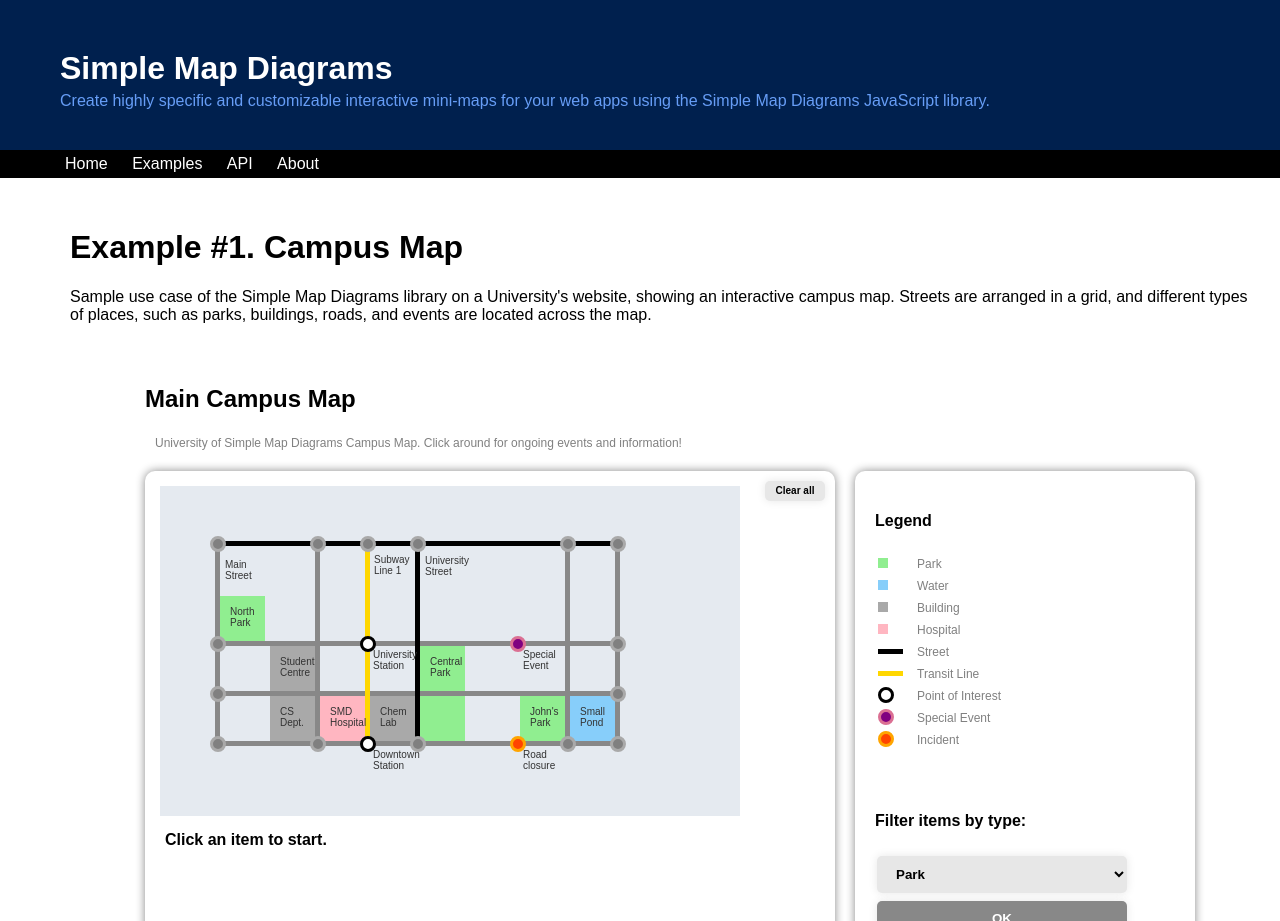
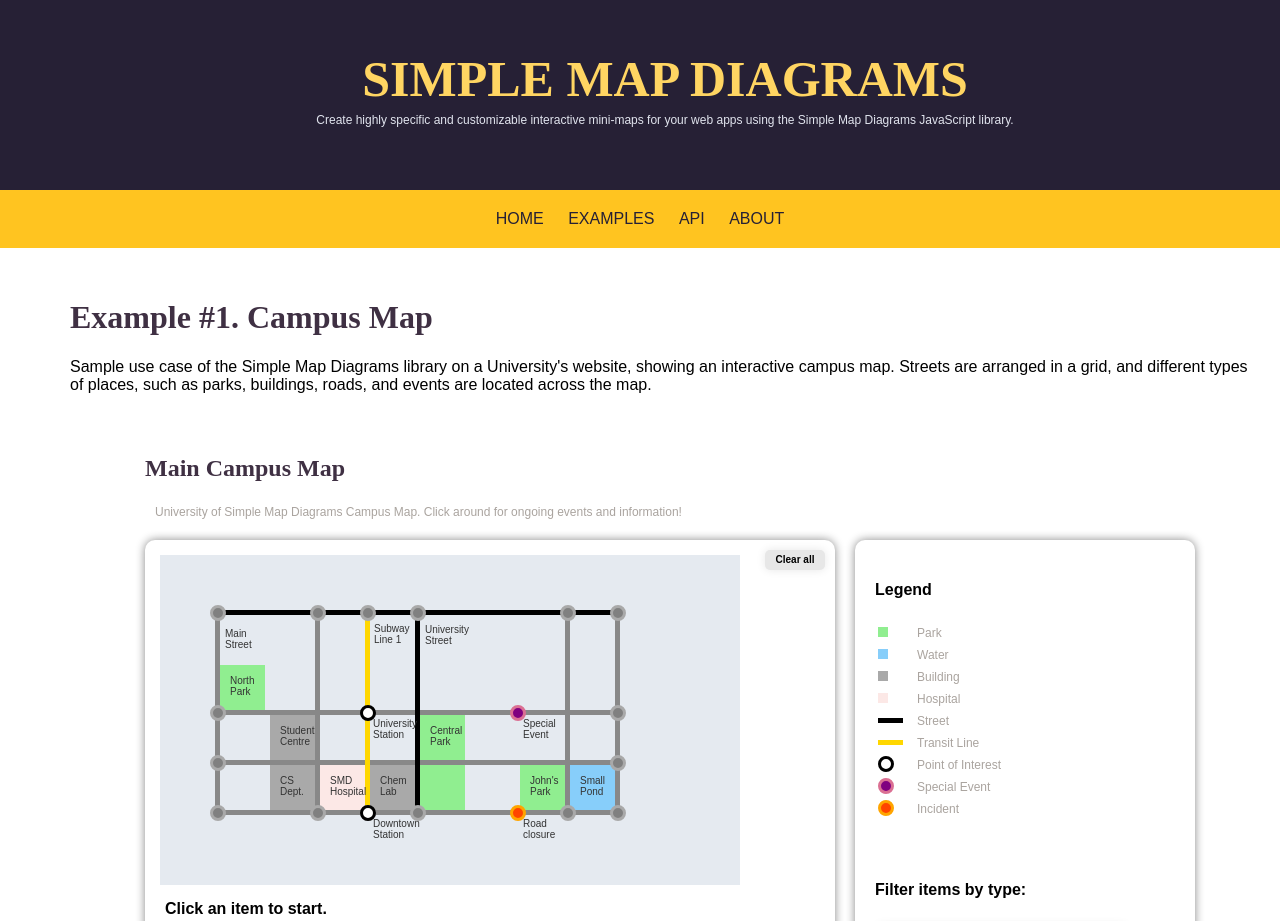
Before and after one commit to williamwang256/simple-map-diagrams, a website: page pub/examples.html in a window 1280 px wide. Shown: the top 921 px of the page. Drawn offline with Linux system fonts and the light colour scheme.

Commit message:
making it look better

```diff
--- a/pub/examples.html
+++ b/pub/examples.html
@@ -11,7 +11,7 @@
     <body>
         <!-- Header -->
         <div class="header">
-            <h1 class="headerText">Simple Map Diagrams</h1>
+            <h1 class="headerText">SIMPLE MAP DIAGRAMS</h1>
             <p class="subHeaderText">
                 Create highly specific and customizable interactive mini-maps for your
                 web apps using the Simple Map Diagrams JavaScript library.
@@ -21,10 +21,10 @@
         <!-- Navigation bar -->
         <div id="topNavBar">
             <ul>
-                <li><a class="navButton" href="index.html">Home</a></li>
-                <li><a class="navButton" href="examples.html">Examples</a></li>
+                <li><a class="navButton" href="index.html">HOME</a></li>
+                <li><a class="navButton" href="examples.html">EXAMPLES</a></li>
                 <li><a class="navButton" href="api.html">API</a></li>
-                <li><a class="navButton" href="about.html">About</a></li>
+                <li><a class="navButton" href="about.html">ABOUT</a></li>
             </ul>
         </div>
 
@@ -32,7 +32,7 @@
         <div class='container'>
 
             <!-- Example #1. -->
-            <h1>Example #1. Campus Map</h1>
+            <h1 class="subtitle">Example #1. Campus Map</h1>
             <p>
                 Sample use case of the Simple Map Diagrams library on a University's website,
                 showing an interactive campus map. Streets are arranged in a grid, and different
@@ -92,7 +92,7 @@
             <br><hr><br>
 
             <!-- Example #2. -->
-            <h1>Example #2. Subway Map</h1>
+            <h1 class="subtitle">Example #2. Subway Map</h1>
             <p>
                 Sample use case of the Simple Map Diagrams library on a Transit Agency's website,
                 showing an interactive subway map. The stations can be clicked on by users of the site,
@@ -153,7 +153,7 @@
             <br><hr><br>
 
             <!-- Example #3. -->
-            <h1>Example #3. Special Event Map</h1>
+            <h1 class="subtitle">Example #3. Special Event Map</h1>
             <p>
                 Sample use case of the Simple Map Diagrams library on a website for a special event,
                 showing an interactive map of the event grounds.
--- a/pub/js/simple_map_diagrams.js
+++ b/pub/js/simple_map_diagrams.js
@@ -604,6 +604,7 @@
         const subtitle = document.createElement('label')
 
         subtitle.className = 'controlLabel'
+        titleElement.className = 'mapTitle'
         titleContainer.className = 'titleContainer'
         titleContainer.id = this.id + '.titleContainer'
 
--- a/pub/simple_map_diagrams.css
+++ b/pub/simple_map_diagrams.css
@@ -96,7 +96,7 @@
 }
 
 .hospital {
-    background-color: lightpink;
+    background-color: #fce8e6;
 }
 
 /* nodes css */
@@ -194,6 +194,11 @@
 
 /* misc. css */
 
+.mapTitle {
+	color: #3f3043;
+	font-family: New Baskerville, serif;
+}
+
 .highlight {
     font-weight: bold;
     box-shadow: 0 0 20px red;
@@ -218,7 +223,7 @@
 .controlLabel {
     font-size: 12px;
     margin: 5px;
-    color: grey;
+    color: #aaa49f;;
     padding: 5px;
 }
 
--- a/pub/styles.css
+++ b/pub/styles.css
@@ -1,4 +1,4 @@
-/* SMD demonstration pages CSS */
+/* SMD landing page CSS */
 
 body {
 	margin:0;
@@ -12,14 +12,14 @@ body {
 }
 
 #topNavBar {
-	background-color: black;
+	background-color: #ffc420;
 	margin-bottom: 10px;
 }
 
 #topNavBar ul {
-	padding: 5px;
+	padding: 20px;
 	margin: 0px;
-    margin-left: 50px;
+    text-align: center;
 }
 
 #topNavBar ul li {
@@ -30,30 +30,41 @@ body {
 .navButton {
 	text-decoration: none;
 	padding: 10px;
-	color: white;
+	color: #262035
 }
 
 .navButton:hover  {
-	color: #669df6;
+	color: #ffa115;
 	text-decoration: none;
-	padding: 10px;
 }
 
 .header {
-	background-color: #00204E;
+	background-color: #262035;
 	height: 50px;
 	margin: 0;
-	padding: 50px
+	padding-left: 50px;
+	padding-top: 50px;
+	padding-bottom: 90px;
 }
 
 .headerText {
 	margin: 0px 10px;
-	color: white;
+	font-size: 50px;
+	color: #ffd562;
+	text-align: center;
+	font-family: New Baskerville, serif;
+}
+
+.subtitle {
+	color: #3f3043;
+	font-family: New Baskerville, serif;
 }
 
 .subHeaderText {
 	margin: 5px 10px;
-	color: #669df6;
+	color: #e1e4ee;
+	text-align: center;
+	font-size: 12px;
 }
 
 /* Code demonstration CSS */
@@ -72,10 +83,10 @@ body {
 	color: #888888;
 }
 
-/* Home Page CSS */
+/* Home Page  */
 
 #landingPageBody {
-	background-color: rgb(229, 234, 240);
+	background-color: #262035;
 }
 
 #landingPageTitleText {
@@ -85,17 +96,19 @@ body {
 .landingPageTitle {
 	top:270px;
 	text-align: center;
-	background-color: #00204E;
+	background-color: #262035;
 	padding: 50px;
 	position: fixed;
 	width:100%;
 	z-index: 10;
+	border-top: 10px solid #ffc420;
 }
 
 #landingPageNavBar {
-	background-color: black;
+	background-color: #ffc420;
 	position: fixed;
-	top: 490px;
+	top: 470px;
+	padding-top: 10px;
 	margin-bottom: 10px;
 	font-size: 30px;
 	z-index: 10;
```
Also changed, not shown: pub/about.html (+4 -4 lines), pub/api.html (+4 -4 lines), pub/index.html (+4 -4 lines).
